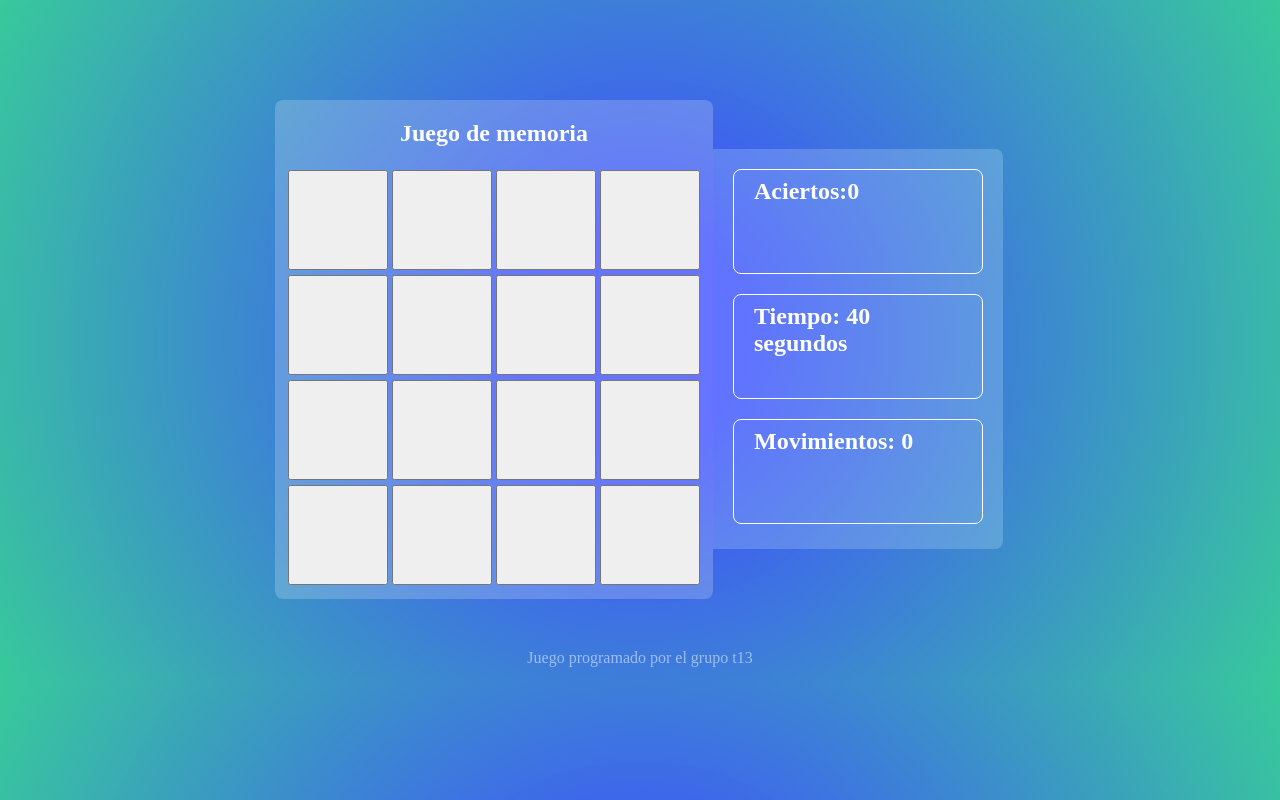
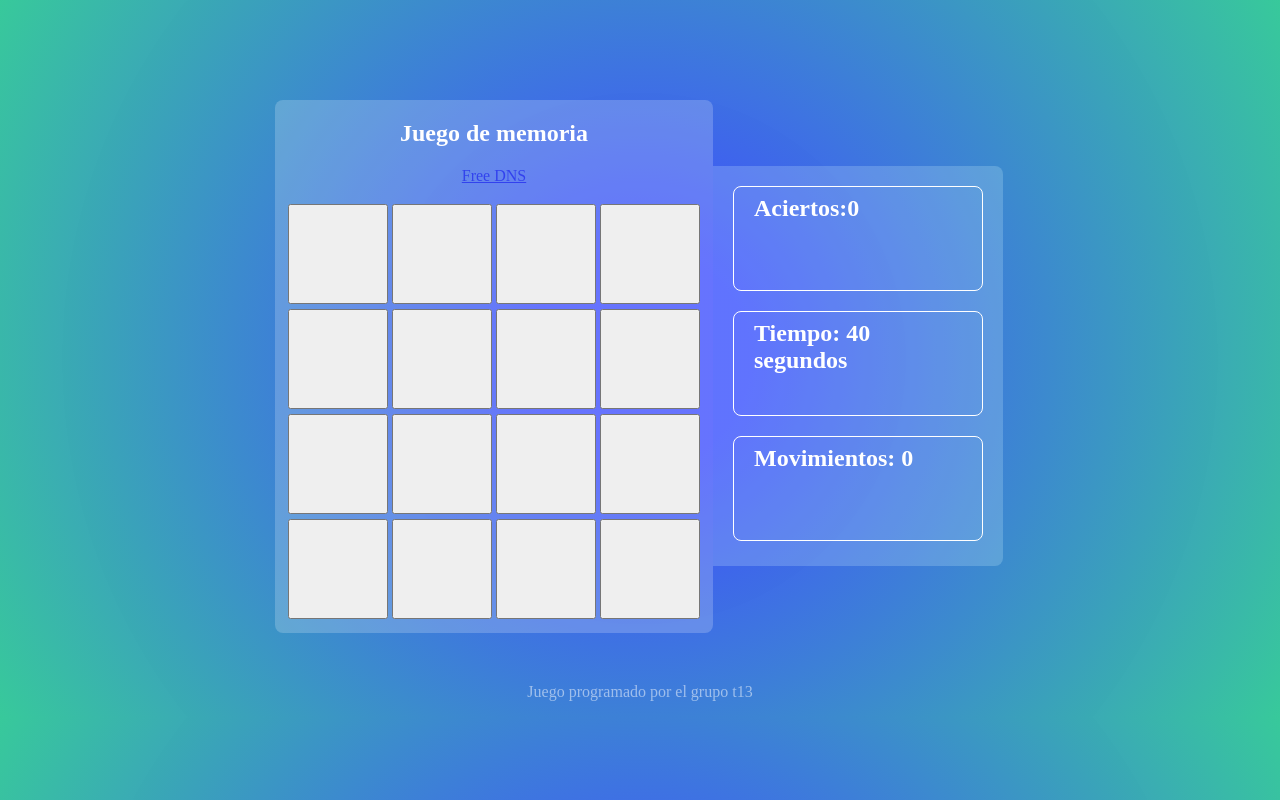
Before and after one commit to AixaGonzales/Pagina_web, a plain HTML site: page juegos.html in a window 1280 px wide. Drawn offline with Linux system fonts and the light colour scheme.

Commit message:
wordpress

```diff
--- a/juegos.html
+++ b/juegos.html
@@ -10,6 +10,12 @@
     <main>
         <section class="section1">
             <h1>Juego de memoria</h1>
+            <footer>
+                <p>
+                    <a href="https://freedns.afraid.org/">Free DNS</a>
+                </p>
+            </footer>
+
             <table>
                 <tr>
                     <td><button id="0" onclick="destapar(0)" class="card"></button></td>
```
